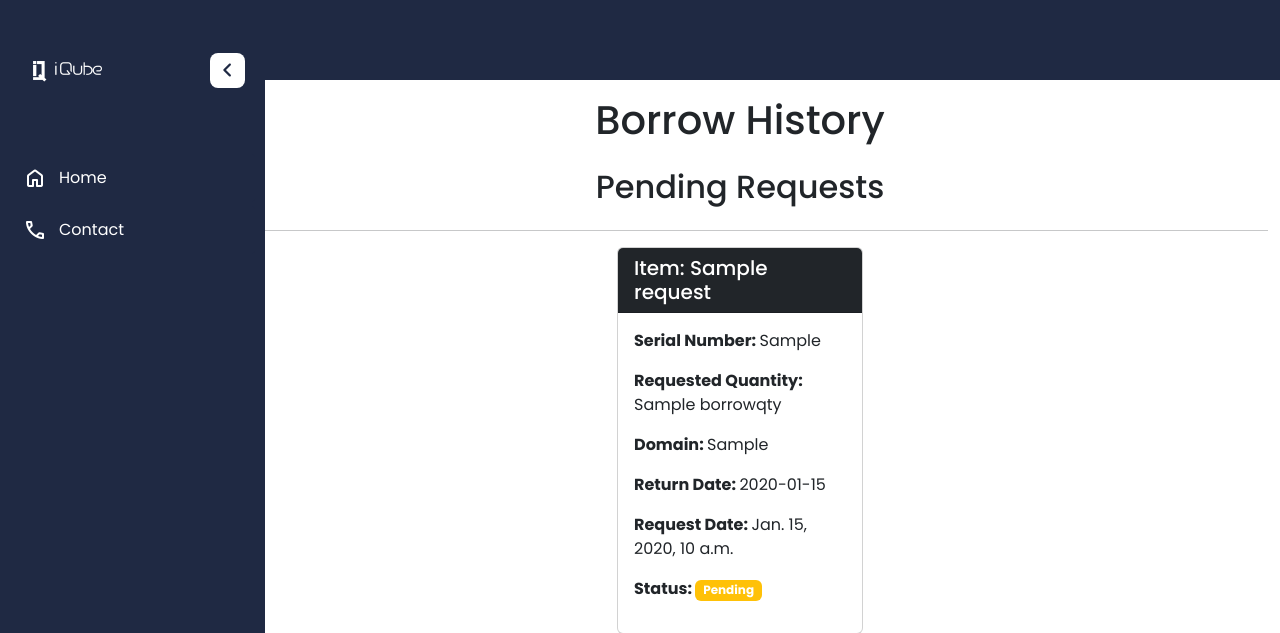
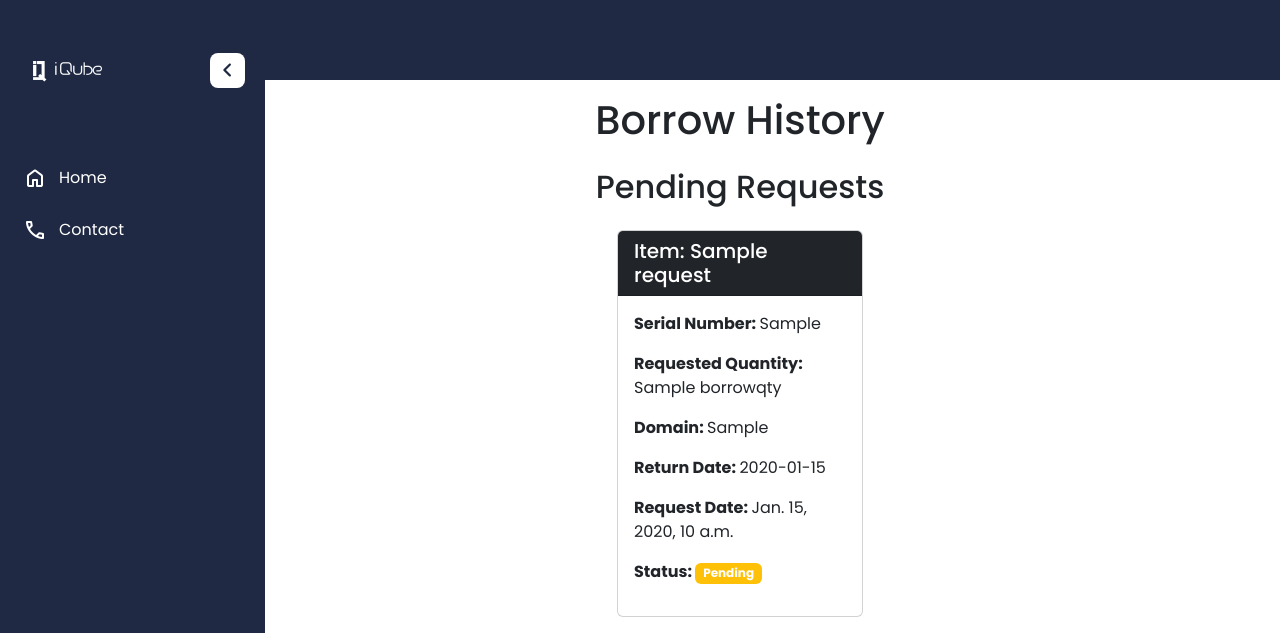
Before and after one commit to SivaprasathC/IMS, a Django app: template templates/borrowhistory.html in a window 1280 px wide. Shown: the top 633 px of the page. Run offline with Django 5.2, Linux system fonts and the light colour scheme; the template is opened without the code that fills it: most values are stand-ins (such as "Sample title", 1, 10 or a date in 2020).

Commit message:
removed hr

```diff
--- a/templates/borrowhistory.html
+++ b/templates/borrowhistory.html
@@ -11,7 +11,6 @@
 
     {% if pending_requests %}
     <h2 class="text-center my-4">Pending Requests</h2>
-    <hr data-content="Borrow History" class="hr-text">
     <div class="row justify-content-center">
       {% for request in pending_requests %}
       <div class="col-lg-3 col-md-6 mb-4 d-flex align-items-stretch">
```
